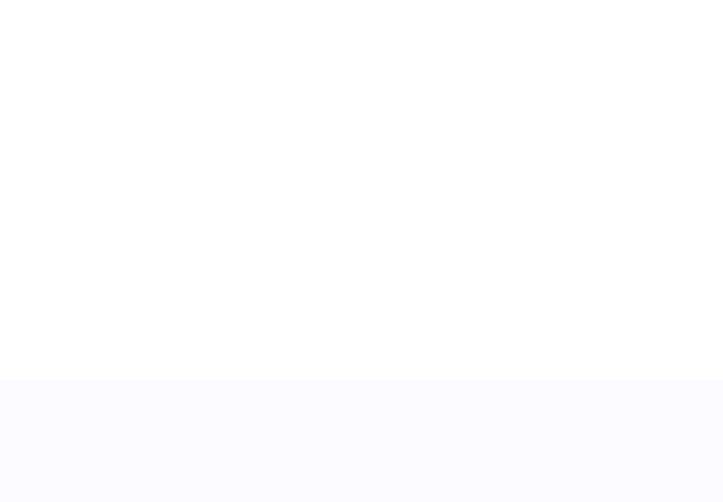
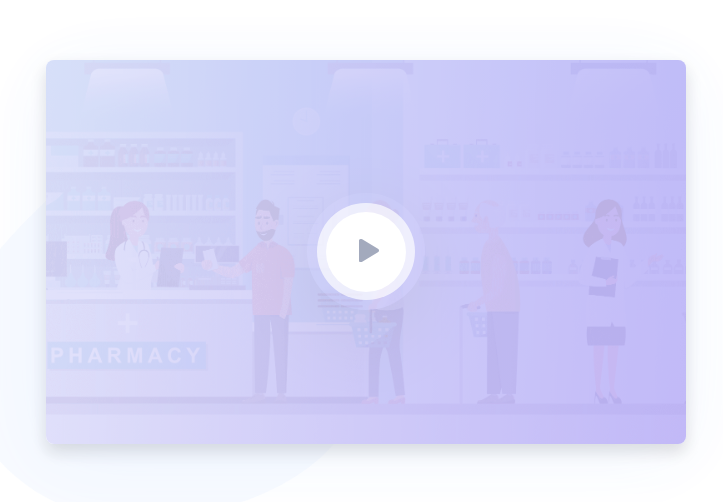
Before and after one commit to ssekaran4u/liveorder3.0-react-pre, a React (Create React App) app: page / in a window 1280 px wide. Shown: the part 1881-2383 px from the top of the page, without its empty margins (274-997 px from the left). Built offline with nearby package versions, Linux system fonts and the light colour scheme.

Commit message:
New Video section

```diff
--- a/src/Components/VideoSection/NewVideo.js
+++ b/src/Components/VideoSection/NewVideo.js
@@ -21,19 +21,27 @@ class NewVideo extends Component {
   }
 
   componentDidMount() {
-    let div = document.querySelector(".VideoContainer");
+    let div = document.querySelector(".featured-video");
 
     Aos.init({
       duration: 1000,
     });
 
-    let observer = new IntersectionObserver((entries, observer) => {
-      this.setState((prev) => ({
-        isIntersecting: entries[0].isIntersecting,
-      }));
+    let observer = new IntersectionObserver(
+      (entries, observer) => {
+        this.setState((prev) => ({
+          isIntersecting: entries[0].isIntersecting,
+        }));
 
-      // console.log(entries[0]);
-    }, {});
+        // console.log(entries[0]);
+        if (entries[0].isIntersecting) {
+          if (!div.classList.contains("fade-up-animation")) {
+            div.classList.add("fade-up-animation");
+          }
+        }
+      },
+      { rootMargin: "-200px" }
+    );
 
     observer.observe(div);
   }
@@ -57,13 +65,7 @@ class NewVideo extends Component {
         >
           Click on the video to get to know us better
         </h4>
-        <div
-          className="row-narrow"
-          data-aos-once="true"
-          data-aos="fade-up"
-          data-aos-offset="150"
-          data-aos-delay="500"
-        >
+        <div className="row-narrow">
           <div className="featured-video">
             <div className="column-container">
               <div className="column centered">
--- a/src/Components/VideoSection/NewVideoSection.css
+++ b/src/Components/VideoSection/NewVideoSection.css
@@ -351,3 +351,14 @@ img.card {
     transform: translateY(90px);
   }
 }
+
+.VideoContainer .featured-video {
+  padding-top: 350px;
+  opacity: 0;
+  transition: 1s ease-in-out;
+}
+
+.VideoContainer .featured-video.fade-up-animation {
+  padding-top: 0px;
+  opacity: 1;
+}
```
